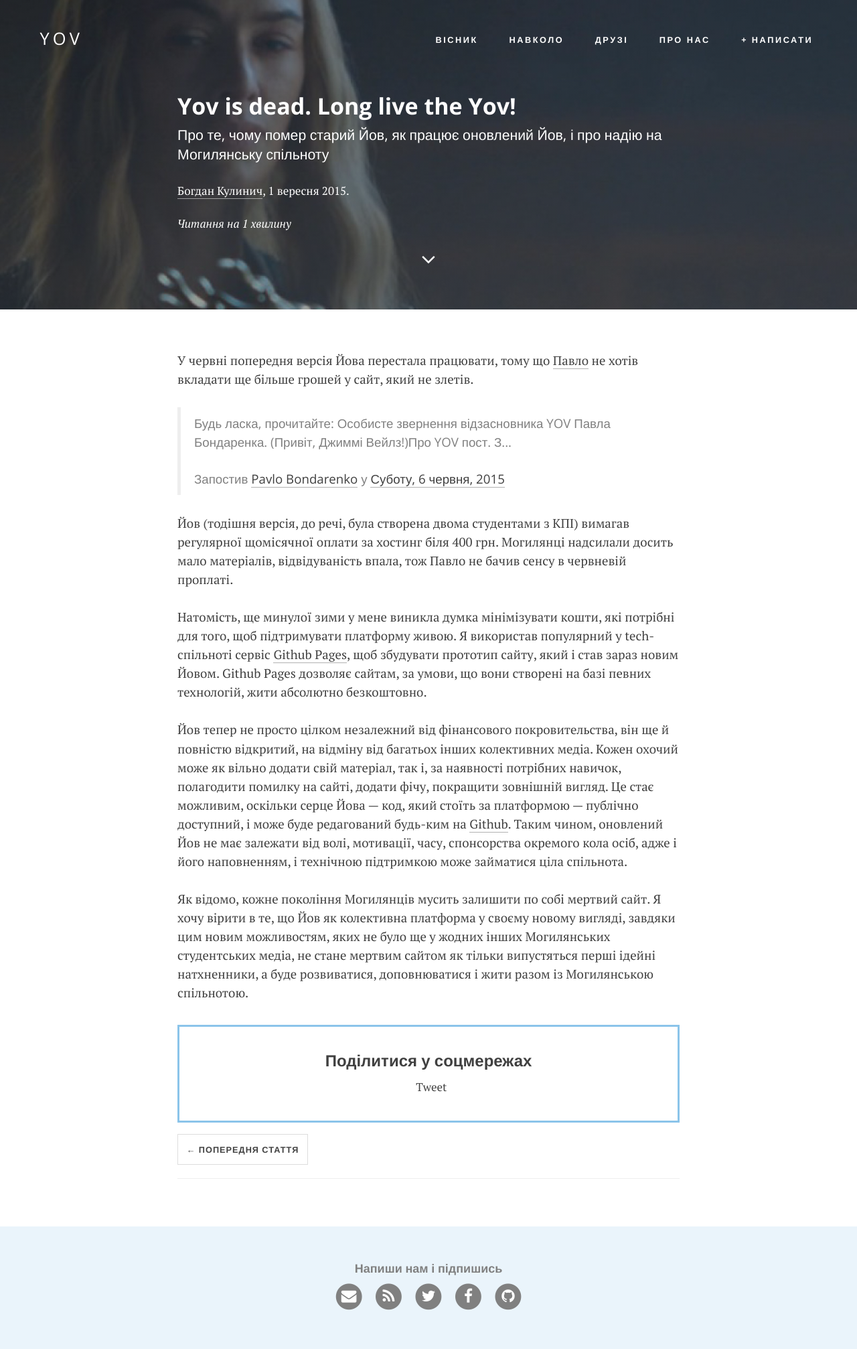
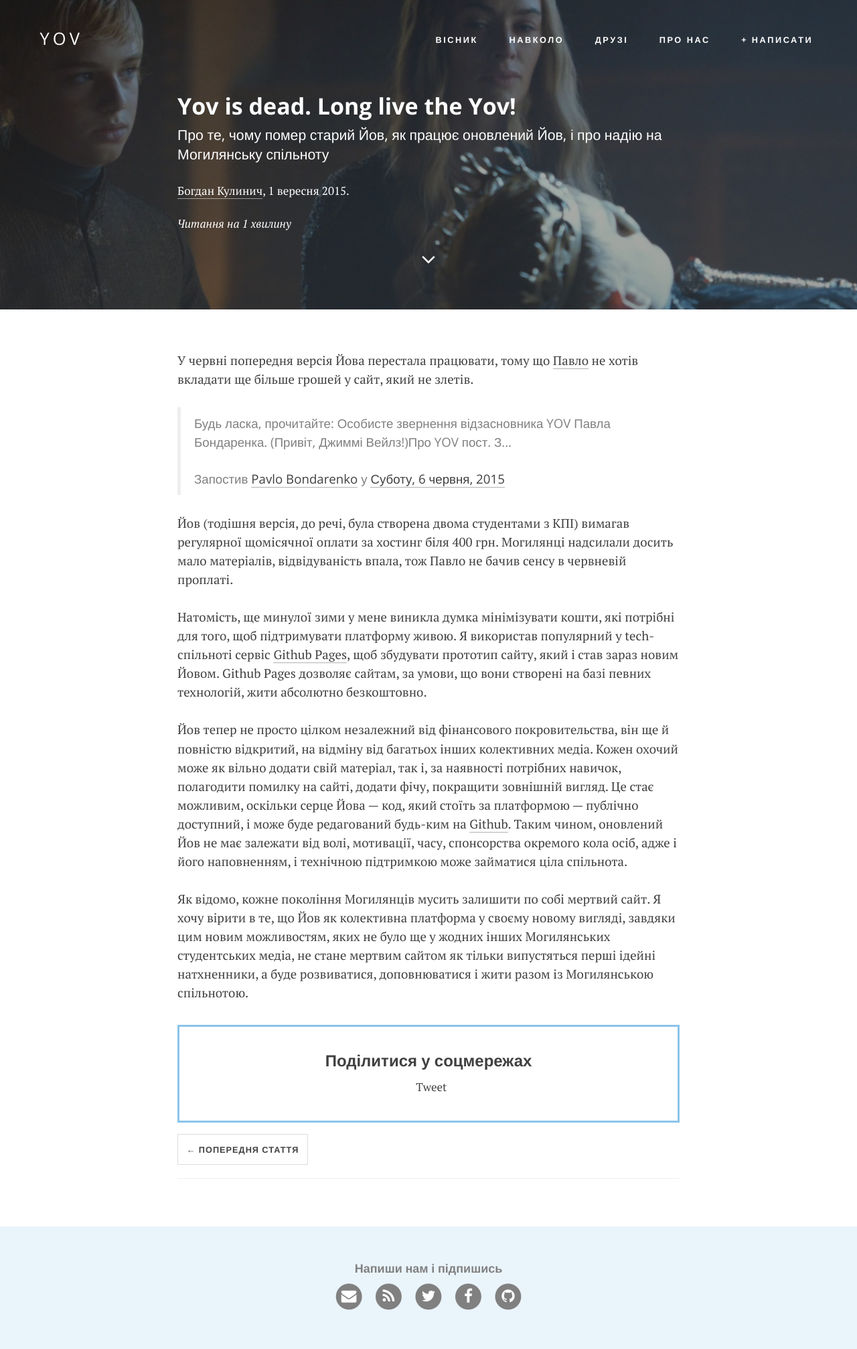
Before and after one commit to boretskyi/boretskyi.github.io, a Jekyll site: the page built from _posts/2015-09-01-new-yov.md, in a window 1280 px wide. Shown: the whole page at 67% size. Built offline with Jekyll 4.4.1, drawn with Linux system fonts in a browser that asks for light colours; nearby versions of some CDN libraries; Markdown is read by kramdown in place of the engine named in the settings; comment, search, counter and statistics services are not loaded.

Commit message:
Updated 2015-09-01-new-yov.md

```diff
--- a/_posts/2015-09-01-new-yov.md
+++ b/_posts/2015-09-01-new-yov.md
@@ -6,13 +6,14 @@ featured: false
 author: Богдан Кулинич
 author_link: "http://bogdankulynych.me"
 date: "2015-09-01 23:10 +0300"
-image: /media/new_yov/joffrey.jpg
+image: "/media/new_yov/cersei-with-tommen-and-joffrey.jpg"
 image_credit: ""
 image_credit_link: ""
 tags:
   - science
 published: true
 ---
+
 
 
 
```
